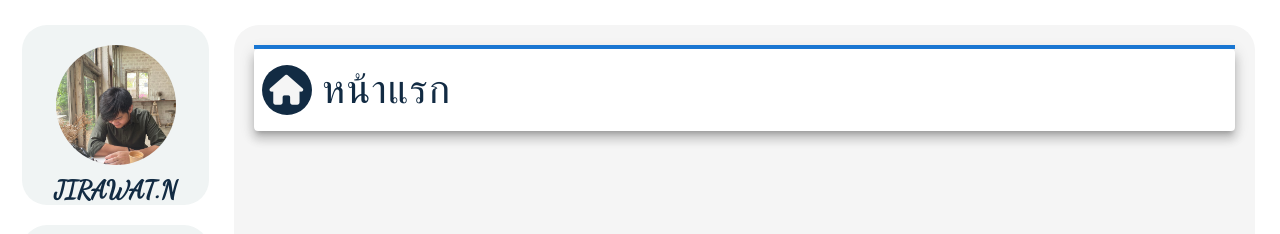
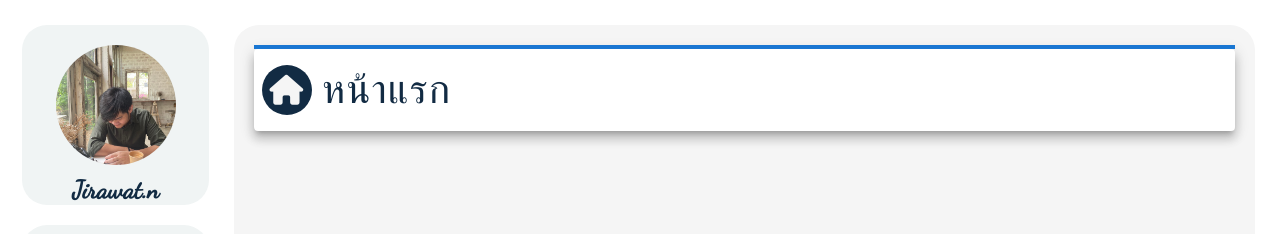
Before and after one commit to jirawat777/Portfolio, a React (Create React App) app: page / in a window 1280 px wide. Shown: the top 234 px of the page. Built offline with nearby package versions, Linux system fonts and the light colour scheme; a web font is replaced by a local one.

Commit message:
change text tranfroms

```diff
--- a/src/components/Organism/ProfileSidebar/index.scss
+++ b/src/components/Organism/ProfileSidebar/index.scss
@@ -28,5 +28,5 @@
     text-align: center;
     font-size: 25px;
     color: #122b43;
-    text-transform: uppercase;
+    text-transform: none;
 }
```
